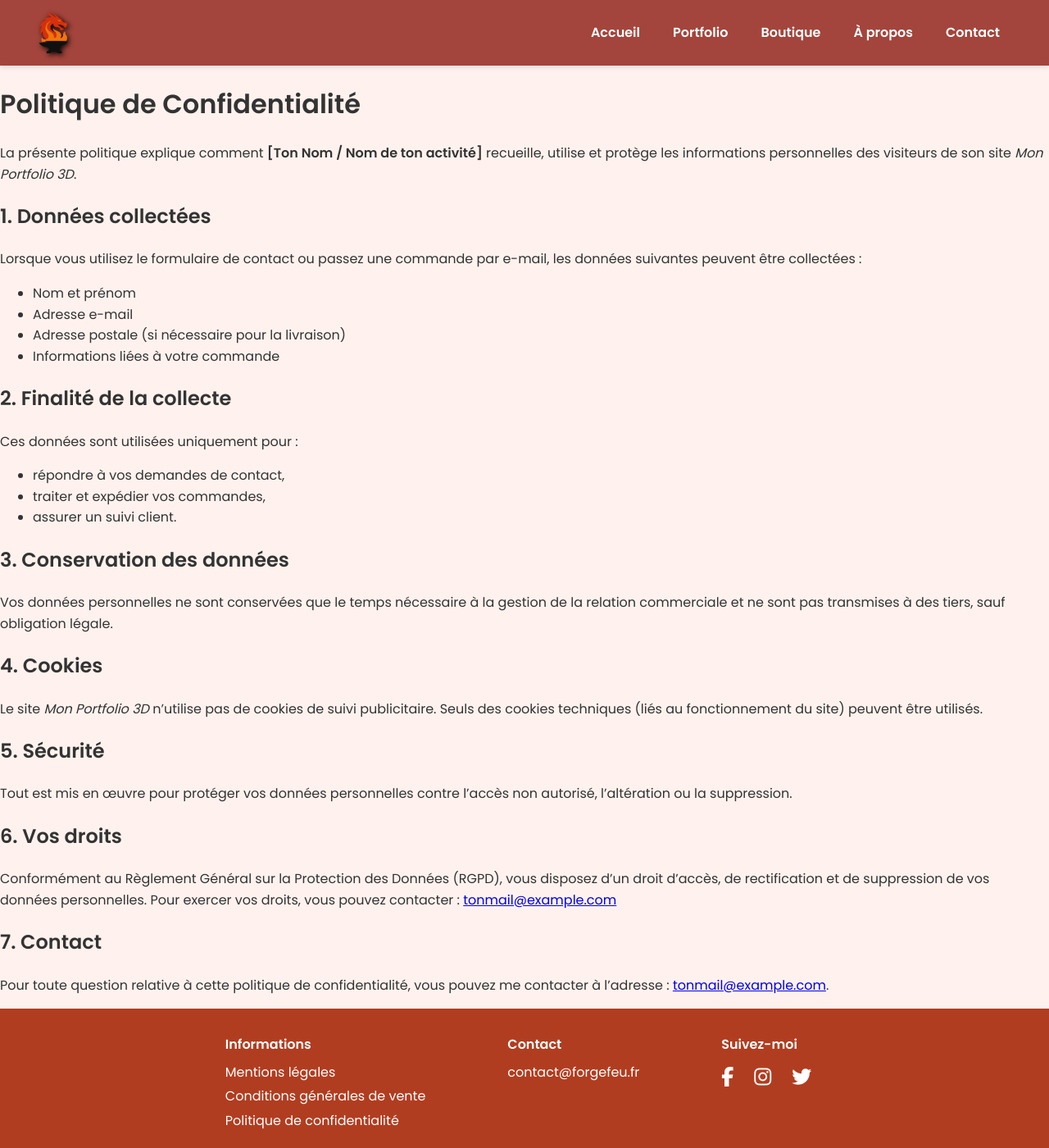
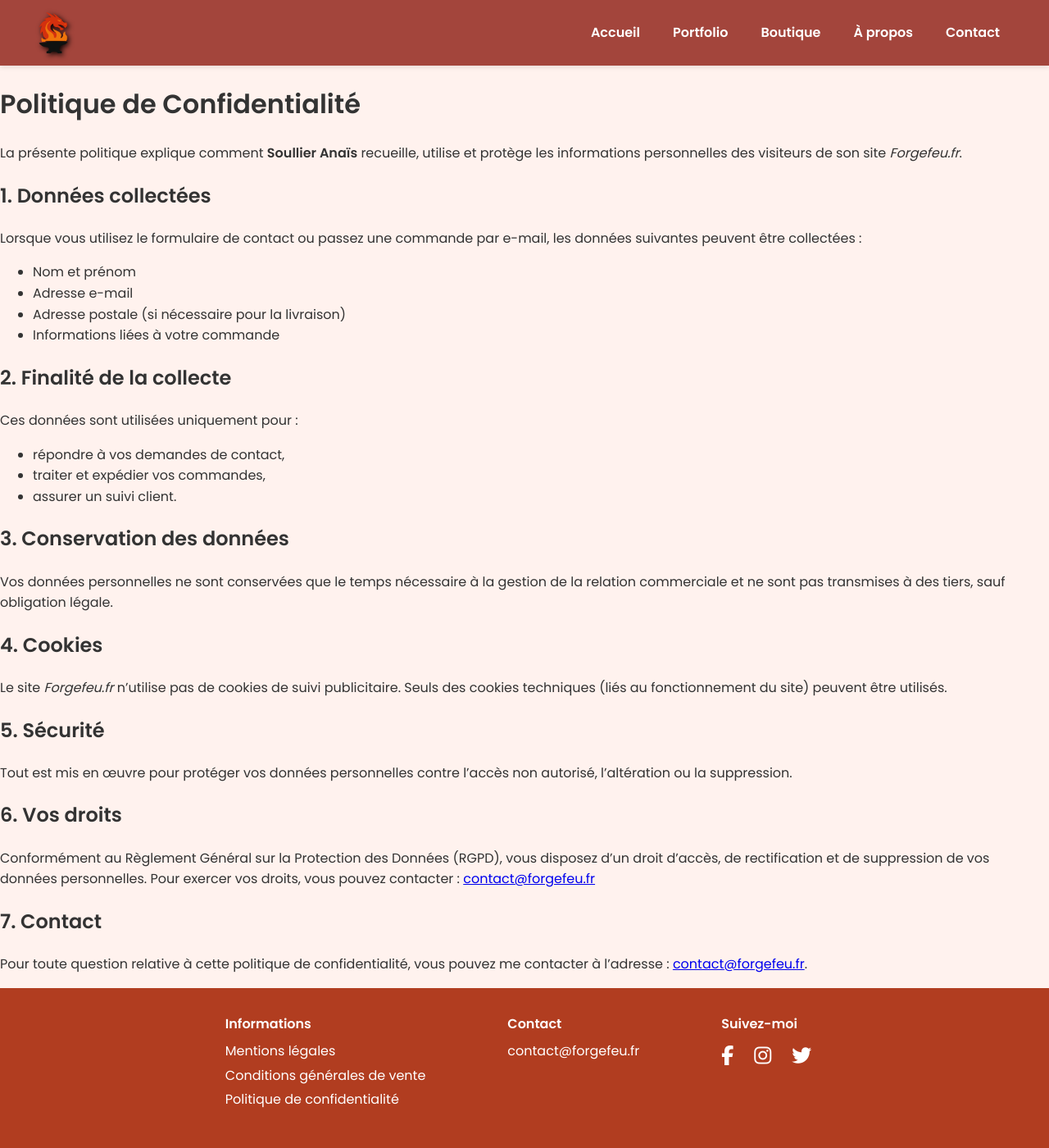
Before and after one commit to Yaen-Ghost/forgefeu, a Jekyll site: the page built from confidentialite.html, in a window 1280 px wide and 1400 px high. Shown: the whole window at 82% size. Built offline with Jekyll 4.4.1, drawn with Linux system fonts in a browser that asks for light colours.

Commit message:
Update confidentialite.html

```diff
--- a/confidentialite.html
+++ b/confidentialite.html
@@ -4,7 +4,7 @@ title: "Politique de confidentialité"
 permalink: /confidentialite/
 ---
     <h1>Politique de Confidentialité</h1>
-    <p>La présente politique explique comment <strong>[Ton Nom / Nom de ton activité]</strong> recueille, utilise et protège les informations personnelles des visiteurs de son site <em>Mon Portfolio 3D</em>.</p>
+    <p>La présente politique explique comment <strong>Soullier Anaïs</strong> recueille, utilise et protège les informations personnelles des visiteurs de son site <em>Forgefeu.fr</em>.</p>
 
     <h2>1. Données collectées</h2>
     <p>Lorsque vous utilisez le formulaire de contact ou passez une commande par e-mail, les données suivantes peuvent être collectées :</p>
@@ -27,7 +27,7 @@ permalink: /confidentialite/
     <p>Vos données personnelles ne sont conservées que le temps nécessaire à la gestion de la relation commerciale et ne sont pas transmises à des tiers, sauf obligation légale.</p>
 
     <h2>4. Cookies</h2>
-    <p>Le site <em>Mon Portfolio 3D</em> n’utilise pas de cookies de suivi publicitaire.
+    <p>Le site <em>Forgefeu.fr</em> n’utilise pas de cookies de suivi publicitaire.
     Seuls des cookies techniques (liés au fonctionnement du site) peuvent être utilisés.</p>
 
     <h2>5. Sécurité</h2>
@@ -35,8 +35,8 @@ permalink: /confidentialite/
 
     <h2>6. Vos droits</h2>
     <p>Conformément au Règlement Général sur la Protection des Données (RGPD), vous disposez d’un droit d’accès, de rectification et de suppression de vos données personnelles.
-    Pour exercer vos droits, vous pouvez contacter : <a href="mailto:tonmail@example.com">tonmail@example.com</a></p>
+    Pour exercer vos droits, vous pouvez contacter : <a href="contact@forgefeu.fr">contact@forgefeu.fr</a></p>
 
     <h2>7. Contact</h2>
     <p>Pour toute question relative à cette politique de confidentialité, vous pouvez me contacter à l’adresse :
-    <a href="mailto:tonmail@example.com">tonmail@example.com</a>.</p>
+    <a href="mailto:contact@forgefeu.fr">contact@forgefeu.fr</a>.</p>
```
